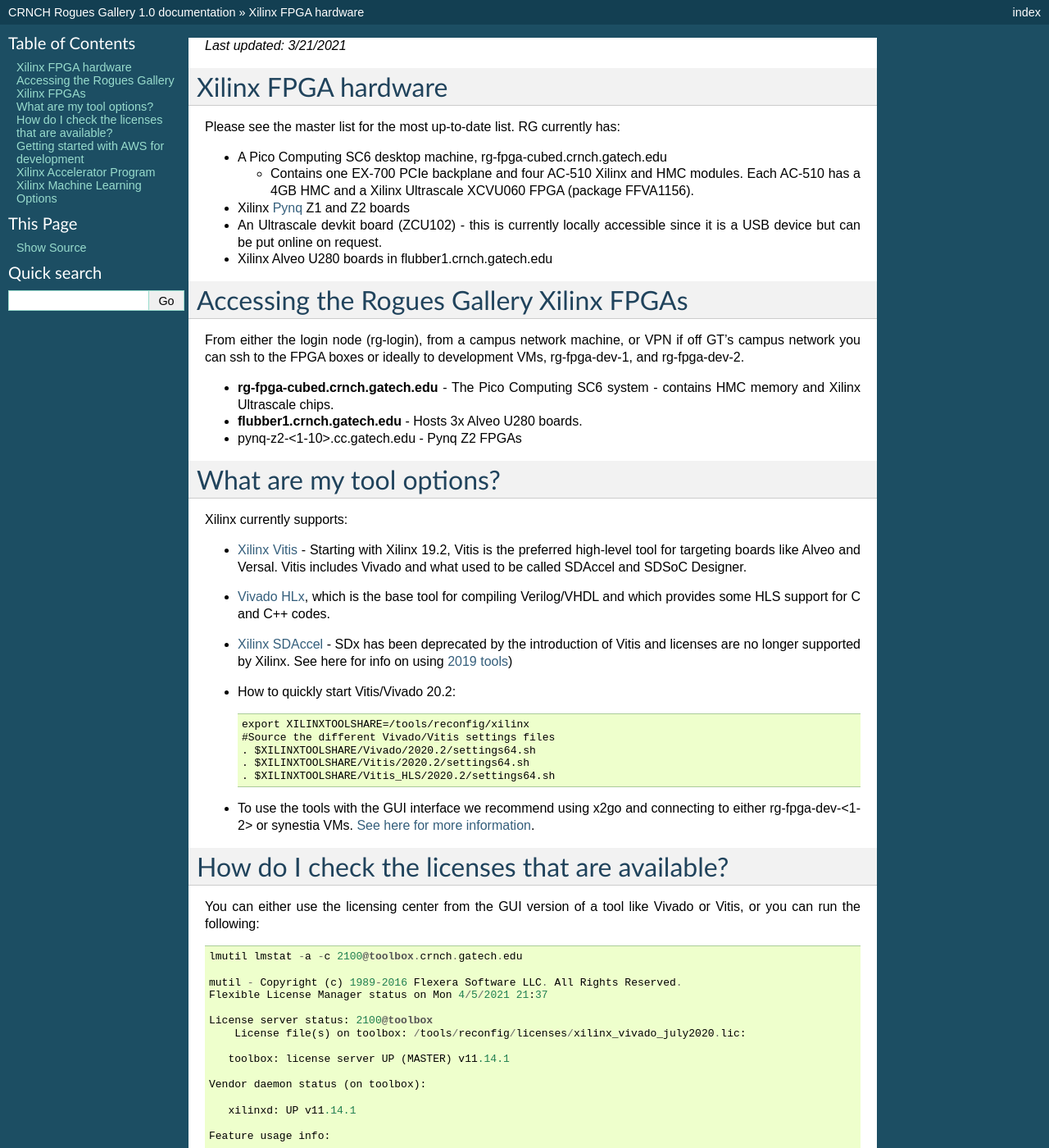
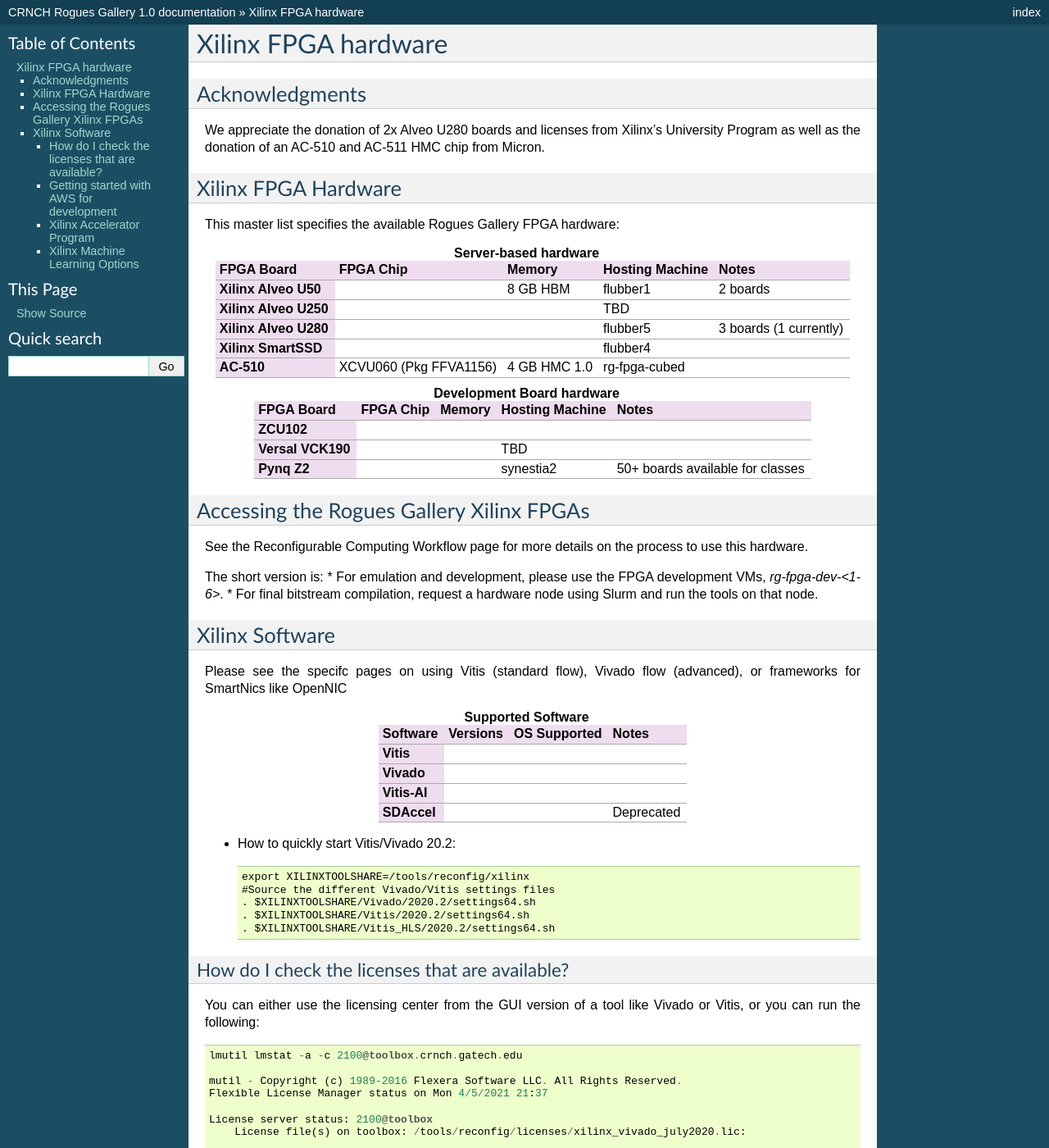
Before and after one commit to gt-crnch-rg/read-the-docs, a Sphinx documentation site: the page built from docs/reconfig/xilinx/xilinx-getting-started.rst, in a window 1280 px wide and 1400 px high. Shown: the whole window at 82% size. Built offline with Sphinx 7.4.7, drawn with Linux system fonts in a browser that asks for light colours; pages that are not in the unit, such as notebooks, are missing from menus; some of the changed text lies outside the part shown.

Commit message:
Update xilinx-getting-started.rst

```diff
--- a/docs/reconfig/xilinx/xilinx-getting-started.rst
+++ b/docs/reconfig/xilinx/xilinx-getting-started.rst
@@ -1,40 +1,118 @@
-*Last updated: 3/21/2021*
-
 Xilinx FPGA hardware
 --------------------
 
-Please see the master list for the most up-to-date list. RG currently has:
+Acknowledgments
+====================
+We appreciate the donation of 2x Alveo U280 boards and licenses from Xilinx's University Program as well as the donation of an AC-510 and AC-511 HMC chip from Micron.
+
+Xilinx FPGA Hardware
+====================
+This master list specifies the available Rogues Gallery FPGA hardware:
+
+.. list-table:: **Server-based hardware**
+    :widths: auto
+    :header-rows: 1
+    :stub-columns: 1
+
+    * - FPGA Board
+      - FPGA Chip
+      - Memory
+      - Hosting Machine
+      - Notes
+    * - Xilinx Alveo U50
+      -
+      - 8 GB HBM
+      - flubber1
+      - 2 boards
+    * - Xilinx Alveo U250
+      -
+      -
+      - TBD
+      -
+    * - Xilinx Alveo U280
+      -
+      -
+      - flubber5
+      - 3 boards (1 currently)
+    * - Xilinx SmartSSD
+      -
+      -
+      - flubber4
+      -
+    * - AC-510
+      - XCVU060 (Pkg FFVA1156)
+      - 4 GB HMC 1.0
+      - rg-fpga-cubed
+      -
+
+.. list-table:: **Development Board hardware**
+    :widths: auto
+    :header-rows: 1
+    :stub-columns: 1
+
+    * - FPGA Board
+      - FPGA Chip
+      - Memory
+      - Hosting Machine
+      - Notes
+    * - ZCU102
+      -
+      -
+      -
+      -
+    * - Versal VCK190
+      -
+      -
+      - TBD
+      -
+    * - Pynq Z2
+      -
+      -
+      - synestia2
+      - 50+ boards available for classes
 
 
-* A Pico Computing SC6 desktop machine, rg-fpga-cubed.crnch.gatech.edu
+Accessing the Rogues Gallery Xilinx FPGAs
+=========================================
 
-  * Contains one EX-700 PCIe backplane and four AC-510 Xilinx and HMC modules. Each AC-510 has a 4GB HMC and a Xilinx Ultrascale XCVU060 FPGA (package FFVA1156).
+See the Reconfigurable Computing Workflow page for more details on the process to use this hardware.
 
-* Xilinx `Pynq <http://www.pynq.io/>`_ Z1 and Z2 boards
-* An Ultrascale devkit board (ZCU102) - this is currently locally accessible since it is a USB device but can be put online on request.
-* Xilinx Alveo U280 boards in flubber1.crnch.gatech.edu
-
-Accessing the Rogues Gallery Xilinx FPGAs
------------------------------------------
-
-From either the login node (rg-login), from a campus network machine, or VPN if off GT's campus network you can ssh to the FPGA boxes or ideally to development VMs, rg-fpga-dev-1, and rg-fpga-dev-2.
+The short version is:
+* For emulation and development, please use the FPGA development VMs, `rg-fpga-dev-<1-6>`.
+* For final bitstream compilation, request a hardware node using Slurm and run the tools on that node.
 
 
-* **rg-fpga-cubed.crnch.gatech.edu** - The Pico Computing SC6 system - contains HMC memory and Xilinx Ultrascale chips.
-* **flubber1.crnch.gatech.edu** - Hosts 3x Alveo U280 boards.
-* pynq-z2-<1-10>.cc.gatech.edu - Pynq Z2 FPGAs
+Xilinx Software
+===============
 
-What are my tool options?
--------------------------
+Please see the specifc pages on using Vitis (standard flow), Vivado flow (advanced), or frameworks for SmartNics like OpenNIC
 
-Xilinx currently supports:
+.. list-table:: **Supported Software**
+    :widths: auto
+    :header-rows: 1
+    :stub-columns: 1
 
+    * - Software
+      - Versions
+      - OS Supported
+      - Notes
+    * - Vitis
+      -
+      -
+      -
+    * - Vivado
+      -
+      -
+      -
+    * - Vitis-AI
+      -
+      -
+      -
+    * - SDAccel
+      -
+      -
+      - Deprecated
 
-* `Xilinx Vitis <https://www.xilinx.com/products/design-tools/vitis/vitis-platform.html>`_ - Starting with Xilinx 19.2, Vitis is the preferred high-level tool for targeting boards like Alveo and Versal. Vitis includes Vivado and what used to be called SDAccel and SDSoC Designer.
-
-* `Vivado HLx <https://www.xilinx.com/products/design-tools/vivado.html>`_\ , which is the base tool for compiling Verilog/VHDL and which provides some HLS support for C and C++ codes.
-
-* `Xilinx SDAccel <https://www.xilinx.com/products/design-tools/software-zone/sdaccel.html>`_ - SDx has been deprecated by the introduction of Vitis and licenses are no longer supported by Xilinx. See here for info on using `2019 tools <[Reconfig]-Xilinx-SDAccel-(Deprecated>`_\ )
 
 * How to quickly start Vitis/Vivado 20.2:
 
@@ -46,11 +124,9 @@
      . $XILINXTOOLSHARE/Vitis/2020.2/settings64.sh
      . $XILINXTOOLSHARE/Vitis_HLS/2020.2/settings64.sh
 
-* To use the tools with the GUI interface we recommend using x2go and connecting to either rg-fpga-dev-<1-2> or synestia VMs. `See here for more information <https://github.gatech.edu/crnch-rg/rogues-docs-wiki/blob/master/%5BMisc%5D-Using-GUI-applications-with-X2Go.md>`_.
 
 How do I check the licenses that are available?
------------------------------------------------
-
+~~~~~~~~~~~~~~~~~~~~~~~~~~~~~~~~~~~~~~~~~~~~~~~~
 You can either use the licensing center from the GUI version of a tool like Vivado or Vitis, or you can run the following:
 
 .. code-block::
@@ -102,9 +178,9 @@
    Users of PlanAhead:  (Total of 15 licenses issued;  Total of 0 licenses in use)
 
 Getting started with AWS for development
-----------------------------------------
+~~~~~~~~~~~~~~~~~~~~~~~~~~~~~~~~~~~~~~~~~
 
-Amazon supports F1 instances that have between 1 and 8 Xilinx FPGAs. Currently they support the VCU1525 with an Ultrascale+ part. As of October, they do not seem to support Alveo or Versal boards. Xilinx and Amazon both have good references on getting started with these instances.
+Amazon supports F1 instances that have between 1 and 8 Xilinx FPGAs. Currently they support the VCU1525 with an Ultrascale+ part. Xilinx and Amazon both have good references on getting started with these instances.
 
 
 * `Xilinx Getting Started with AWS <https://www.xilinx.com/products/design-tools/acceleration-zone/aws.html#gettingstarted>`_
@@ -112,7 +188,7 @@
 * `SDAccel AWS Labs <https://github.com/Xilinx/SDAccel-AWS-F1-Developer-Labs>`_
 
 Xilinx Accelerator Program
---------------------------
+~~~~~~~~~~~~~~~~~~~~~~~~~~~~~
 
 Xilinx has a program for faculty and staff that seems to provide discounts on Alveo board (~$1500 discount for up to two board) and links to existing resources for SDAccel, AWS, and Alveo products. These are normally behind a login wall, but please see the links below:
 
@@ -122,7 +198,5 @@
 * `General Xilinx Forums <https://forums.xilinx.com/t5/Forums/ct-p/XlnxProd>`_
 
 Xilinx Machine Learning Options
--------------------------------
-
-
+~~~~~~~~~~~~~~~~~~~~~~~~~~~~~~~~~~
 * `Xilinx ML page <[Reconfig]-Xilinx-ML-Tools>`_
```
